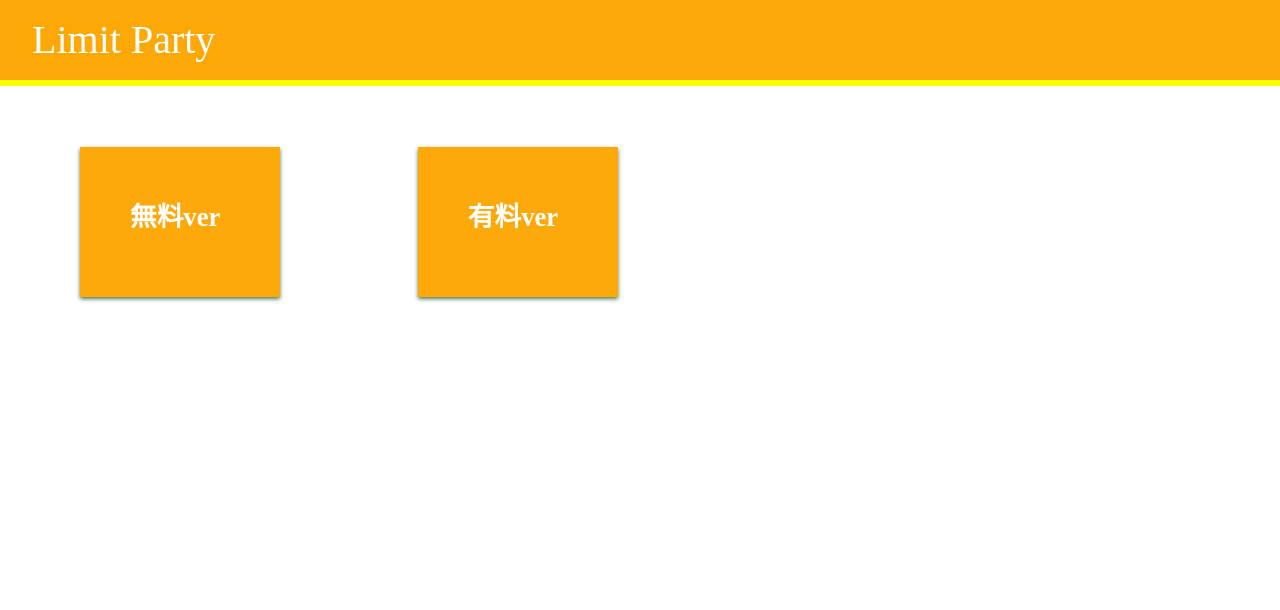
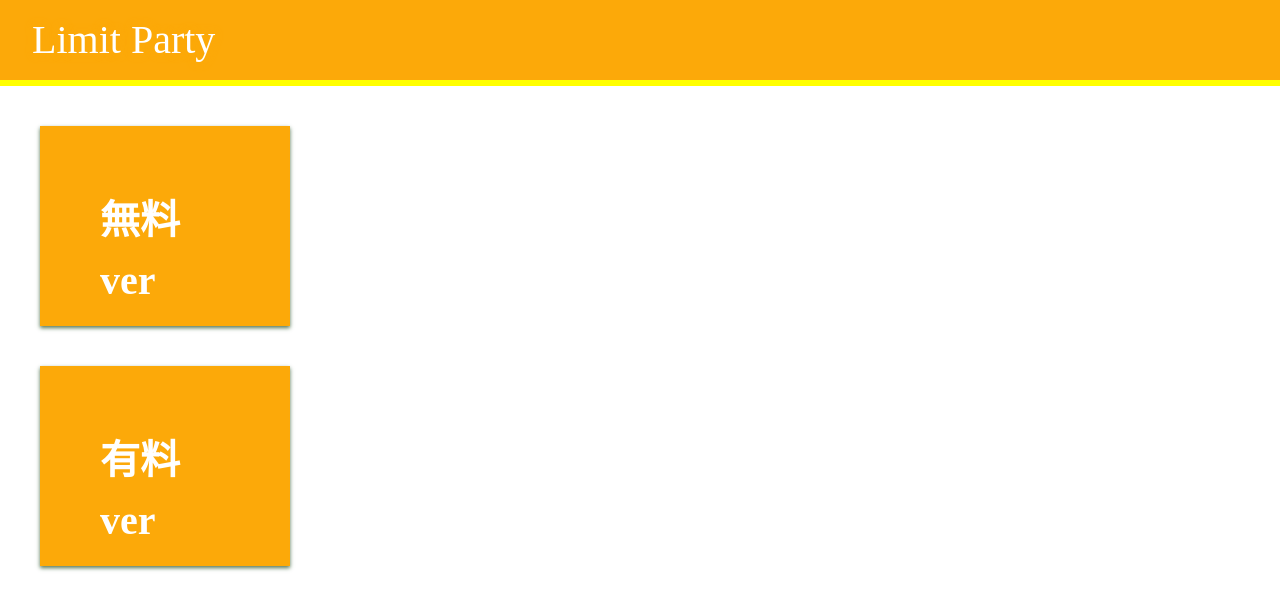
Before and after one commit to ise-kawamitsu/team2_limitparty, a Django app: page /top/ in a window 1280 px wide. Shown: the top 610 px of the page. Run offline with Django 3.2, Linux system fonts and the light colour scheme; some libraries are stand-ins or nearby versions.

Commit message:
topcss修正

```diff
--- a/static/top.css
+++ b/static/top.css
@@ -22,15 +22,12 @@
 .f_top {
     color: white;
     font-family: Century;
-    font-size: 20pt;
+    font-size: 30pt;
     font-weight: bold;
-    margin: 2em 3em;
-    display: inline-block;
-    height: 150px;
-    width: 200px;
-    padding: 50px 50px;
-    text-decoration: none;
-    border: 1px;
+    margin: 1em 1em;
+    height: 200px;
+    width: 250px;
+    padding: 65px 60px;
     background: #FCA909;
     box-shadow: 0px 2px 4px #575;
   }
@@ -51,18 +48,31 @@
   color: white;
 }
 
+.f_content {
+  color: black;
+  font-family: Century;
+  font-weight: bold;
+  margin: 2.5em 0em;
+  height: 200px;
+  width: 390px;
+  padding: 20px 10px;
+  background: #ebe8e3;
+}
+
+.f {
+  display: flex;
+}
+
 .p_top {
     color: white;
     font-family: Century;
-    font-size: 20pt;
+    font-size: 30pt;
     font-weight: bold;
-    margin: 2em 2em;
-    display: inline-block;
-    height: 150px;
-    width: 200px;
-    padding: 50px 50px;
+    margin: 1em 1em;
+    height: 200px;
+    width: 250px;
+    padding: 65px 60px;
     text-decoration: none;
-    border: 1px;
     background:#FCA909;
     box-shadow: 0px 2px 4px #575;
   }
@@ -82,3 +92,18 @@
 .p_top a:active {
   color: white;
 }
+
+.p_content {
+  color: black;
+  font-family: Century;
+  font-weight: bold;
+  margin: 2.5em 0em;
+  height: 200px;
+  width: 390px;
+  padding: 10px 10px;
+  background: #ebe8e3;
+}
+
+.p {
+  display: flex;
+}
```
